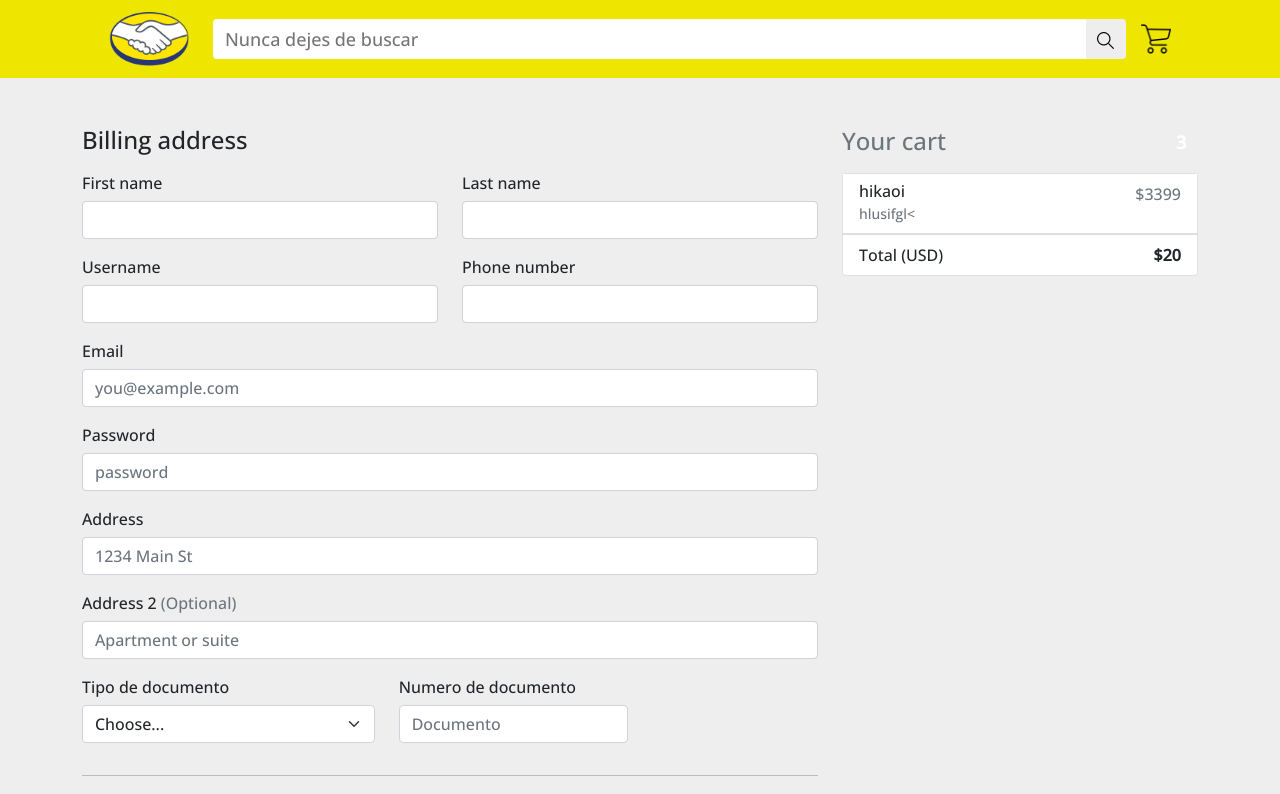
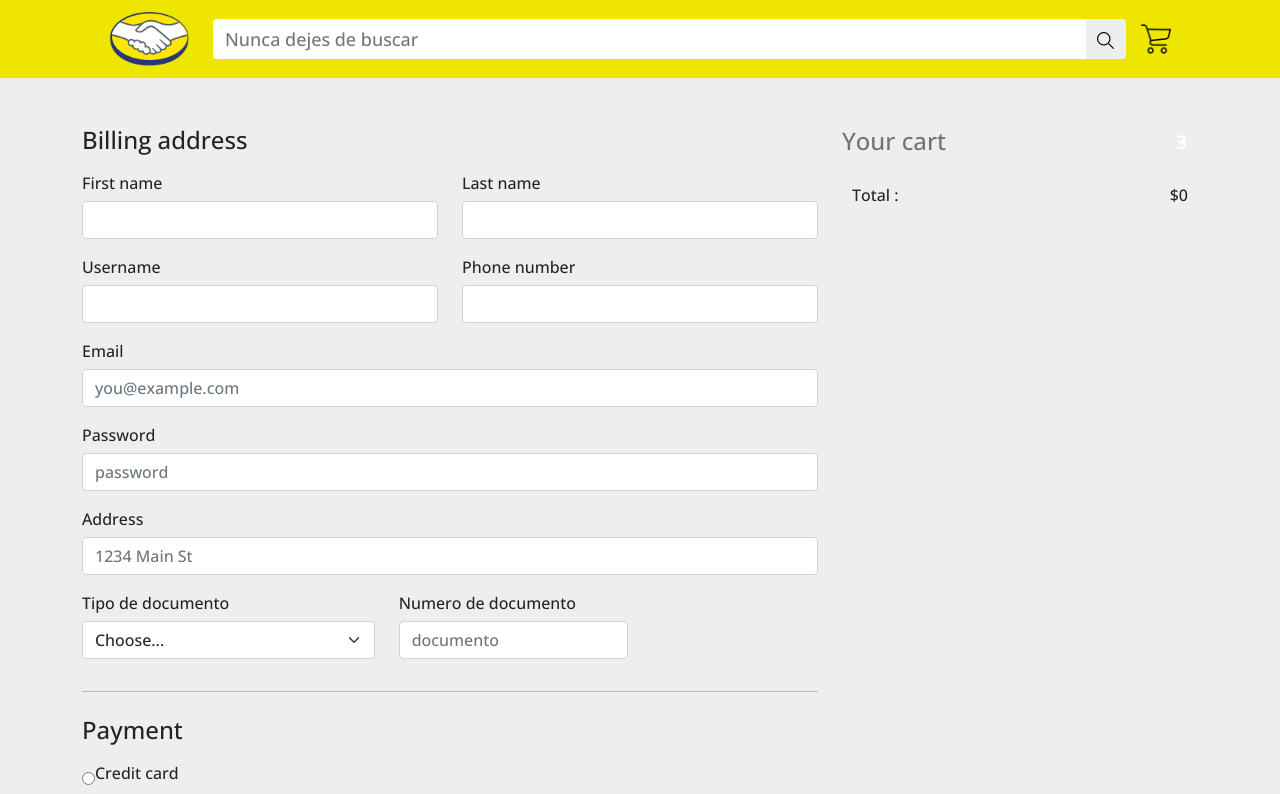
Before and after one commit to panayar/Front-workshop-3, a React (Create React App) app: page /checkout in a window 1280 px wide. Shown: the top 794 px of the page. Built offline with nearby package versions, Linux system fonts and the light colour scheme.

Commit message:
fixing the cart

```diff
--- /dev/null
+++ b/src/components/CheckoutItem/Checkout.scss
@@ -0,0 +1,11 @@
+p, h1 , h3 , h4 , h5 , h6, span {
+    overflow-y: hidden;
+}
+
+.text-price-total {
+    text-align: right;
+}
+
+.cart-review-conatiner {
+    padding: 10px;
+}
--- /dev/null
+++ b/src/components/CheckoutItem/CheckoutCart.jsx
@@ -0,0 +1,46 @@
+import React from 'react';
+import { useState } from "react";
+import { useSelector } from "react-redux";
+import CheckoutItem from './CheckoutItem';
+import format from "../../utils/format";
+import "./Checkout.scss";
+
+
+export default function CheckoutCart() {
+
+const listCartProducts = useSelector((state) => state.product.listCartProducts);
+const totalPrice = useSelector((state) => state.product.totalCartPrice);
+
+
+
+console.log(listCartProducts);
+
+return (
+<div>
+    <div className="">
+
+        {
+        listCartProducts.map((item) => {
+        return (
+        <div className="" key={item.producto_id}>
+            <CheckoutItem itemName={item.titulo} price={item.precio} units={item.cantidad}/>
+        </div>
+        )
+        })
+
+        }
+
+        <div className="total-c cart-review-conatiner">
+            <div className="row">
+                <div className="col-6">
+                    <p>Total : </p>
+                </div>
+                <div className="col-6">
+                    <p className='text-price-total'>{format(totalPrice)}</p>
+                </div>
+            </div>
+        </div>
+    </div>
+</div>
+)
+}
--- a/src/components/CheckoutItem/checkoutItem.jsx
+++ b/src/components/CheckoutItem/checkoutItem.jsx
@@ -1,14 +1,16 @@
 import React from 'react'
+import format from "../../utils/format";
+import "./Checkout.scss";
 
-export default function checkoutItem({itemName, description, price}) {
+export default function checkoutItem({itemName, units, price}) {
 return (
 <div>
     <li className="list-group-item d-flex justify-content-between lh-condensed">
         <div>
-            <h6 className="my-0">{itemName}</h6>
-            <small className="text-muted">{description}</small>
+            <h6 className="my-0 titleItem">{itemName}</h6>
+            <small className="text-muted">Unidades {units}</small>
         </div>
-        <span className="text-muted">${price}</span>
+        <span className="text-muted">{format(price)}</span>
     </li>
 
 </div>
--- a/src/pages/Cart.jsx
+++ b/src/pages/Cart.jsx
@@ -2,8 +2,10 @@ import React from 'react';
 import { useState } from "react";
 import CartItem from '../components/CartItem/CartItem';
 import Navbar from '../components/navbar/Navbar'
-import { useSelector } from "react-redux";
+import { useDispatch, useSelector } from "react-redux";
+import {setCartProduct } from "../slices/productSlice";
 import { useHistory } from "react-router-dom";
+import {setTotalCartPrice} from "../slices/productSlice";
 import formatPrice from "../utils/format";
 import "../scss/Cart.scss";
 
@@ -14,11 +16,13 @@ export default function Cart() {
   let history = useHistory();
   const unidadesProducto = useSelector((state) => state.product.unidades);
   const listCartProducts = useSelector((state) => state.product.listCartProducts);
+  const totalPrice = useSelector((state) => state.product.totalCartPrice);
+
 
   const [items , setItems] = useState([]);
   const [total, setTotal] = useState([]);
 
-  // console.log(listCartProducts, unidadesProducto , "aja")
+  const dispatch = useDispatch();
 
 
   const goCheckout =() => {
@@ -35,18 +39,25 @@ const getProductsFromCart = () => {
         .then((result) => {
           //Variable que contiene todos los resultados de la busqueda
           const item = result.carrito;
-
           setItems(item);
           setTotal(result.total);
 
-        });
+          dispatch(setTotalCartPrice(result.total));
+          console.log(totalPrice , "PRECIO GLOBAL")
+
+          dispatch(setCartProduct(item));
+
+        })
+        .catch(err => {
+          return Promise.reject(err)
+        })
 
       }catch(Exception  ){
 
       }
     }
 
-    getProductsFromCart();
+getProductsFromCart();
 
   return (
     <div>
@@ -65,8 +76,15 @@ const getProductsFromCart = () => {
 
         }
 
-      <div className="total">
-        <h4 className='total-text' >Total : {formatPrice(total)}</h4>
+      <div className="container total-container">
+      <div className="row">
+          <div className="col-6">
+            <p className='total-text'>Total : </p>
+           </div>
+           <div className="col-6 ">
+            <p className='total-text-price'>{formatPrice(total)}</p>
+           </div>
+      </div>
       </div>
       <button onClick={()=> goCheckout()} className='cart-btn'>Continuar</button>
     </div>
--- a/src/pages/Checkout.jsx
+++ b/src/pages/Checkout.jsx
@@ -1,17 +1,64 @@
 import React from 'react'
 import bootstrap from 'bootstrap';
 import Navbar from '../components/navbar/Navbar';
-import CheckoutItem from "../components/CheckoutItem/checkoutItem";
+import CheckoutCart from '../components/CheckoutItem/CheckoutCart';
 import { useHistory } from "react-router-dom";
+import "../components/CheckoutItem/Checkout.scss";
+import format from "../utils/format";
 
 
 export default function Checkout() {
+    const nombre = document.querySelector("#firstName");
+    const apellido = document.querySelector("#lastName");
+    const username = document.querySelector("#username");
+    const phone = document.querySelector("#phone");
+    const email = document.querySelector("#email");
+    const password = "1234";
+    const address = document.querySelector("#address");
+    const tipoDocumento = "2";
+    const numeroDocumento = "7777777";
+    const tipoTarjeta = "1"
+    const cvv = document.querySelector("#cc-cvv");
+    const nombreTajeta = "Mastercard"
+    const numeroTarjeta = document.querySelector("#cc-number");
+    const fechaVencimiento = document.querySelector("#cc-expiration");
 
-    let history = useHistory();
 
-    const goOrder =() => {
-        history.push(`/order-detail`);
-      };
+    const onChekout = (e) => {
+        e.preventDefault();
+        const requestOptions = {
+            method: 'POST',
+            headers: { 'Content-Type': 'application/json' },
+            body: JSON.stringify(
+
+                {
+                    "id_documento" : 1,
+                    "username" : "popo",
+                    "num_doc" : 123456789,
+                    "nombres" : "Jo Alerto",
+                    "apellidos" : "erez Madrigal",
+                    "telefono" : 38292748,
+                    "correo" : "jrgito@unbosque.edu.co",
+                    "clave" : "13455",
+                    "direccion" : "calle 8 #87b - 51",
+                    "tarjeta_tipo" : "Davivienda",
+                    "numero_tarjeta" : "18808271827423",
+                    "nombre_tarjeta" : "Joge Madrigal",
+                    "expiracion" : "02/06",
+                    "cvv" : "172"
+                }
+
+            )
+        };
+
+        fetch('http://localhost:8080/checkout/create/1', requestOptions)
+          .then(response => response.json())
+          .then(data => {console.log(data)})
+
+
+    }
+
+
 
 
 return (
@@ -25,33 +72,27 @@ return (
                     <span className="text-muted">Your cart</span>
                     <span className="badge badge-secondary badge-pill">3</span>
                 </h4>
-                <ul className="list-group mb-3">
-                   <CheckoutItem price="3399" itemName="hikaoi" description="hlusifgl<" />
-                    <li className="list-group-item d-flex justify-content-between">
-                        <span>Total (USD)</span>
-                        <strong>$20</strong>
-                    </li>
-                </ul>
+                <CheckoutCart/>
             </div>
             <div className="col-md-8 order-md-1">
                 <h4 className="mb-3">Billing address</h4>
 
-                <form className="needs-validation" novalidate>
+                <form className="needs-validation" noValidate>
                     <div className="row">
                         <div className="col-md-6 mb-3">
                             <label for="firstName">First name</label>
-                            <input type="text" className="form-control" id="firstName" placeholder="" value=""
-                                required></input>
+                            <input type="text" className="form-control" id="firstName"
+                                ></input>
                             <div className="invalid-feedback">
                                 Valid first name is required.
                             </div>
                         </div>
                         <div className="col-md-6 mb-3">
                             <label for="lastName">Last name</label>
-                            <input type="text" className="form-control" id="lastName" placeholder="" value=""
-                                required></input>
+                            <input type="text" className="form-control" id="lastName"
+                                ></input>
                             <div className="invalid-feedback">
-                                Valid last name is required.
+                                Valid last name is .
                             </div>
                         </div>
                     </div>
@@ -65,7 +106,7 @@ return (
 
                         <div className="mb-3 col-md-6 ">
                             <label for="phonenumber">Phone number</label>
-                            <input type="number" className="form-control" id="phonenumber"
+                            <input type="number" className="form-control" id="phone"
                             ></input>
                         </div>
 
@@ -92,22 +133,16 @@ return (
                     <div className="mb-3">
                         <label for="address">Address</label>
                         <input type="text" className="form-control" id="address" placeholder="1234 Main St"
-                            required></input>
+                            ></input>
                         <div className="invalid-feedback">
                             Please enter your shipping address.
                         </div>
                     </div>
 
-                    <div className="mb-3">
-                        <label for="address2">Address 2 <span className="text-muted">(Optional)</span></label>
-                        <input type="text" className="form-control" id="address2"
-                            placeholder="Apartment or suite"></input>
-                    </div>
-
                     <div className="row">
                         <div className="col-md-5 mb-3">
                             <label for="country">Tipo de documento</label>
-                            <select className="form-select d-block w-100" id="country" required>
+                            <select className="form-select d-block w-100" id="country" >
                                 <option value="">Choose...</option>
                                 <option value="2">C.C</option>
                                 <option value="1">C.E</option>
@@ -120,8 +155,7 @@ return (
                         </div>
                         <div className="col-md-4 mb-3">
                             <label for="state">Numero de documento</label>
-                            <input type="number" className="form-control" id="documento"
-                            placeholder="Documento"></input>
+                            <input type="text" className="form-control" id="documento" placeholder="documento" ></input>
                         </div>
 
                     </div>
@@ -132,34 +166,34 @@ return (
                     <div className="d-block my-3">
                         <div className="custom-control custom-radio">
                             <input id="credit" name="paymentMethod" type="radio" className="custom-control-input"
-                                checked required></input>
+                                 ></input>
                             <label className="custom-control-label" for="credit">Credit card</label>
                         </div>
                         <div className="custom-control custom-radio">
                             <input id="debit" name="paymentMethod" type="radio" className="custom-control-input"
-                                required></input>
+                                ></input>
                             <label className="custom-control-label" for="debit">Debit card</label>
                         </div>
                         <div className="custom-control custom-radio">
                             <input id="paypal" name="paymentMethod" type="radio" className="custom-control-input"
-                                required></input>
+                                ></input>
                             <label className="custom-control-label" for="paypal">PayPal</label>
                         </div>
                     </div>
                     <div className="row">
                         <div className="col-md-6 mb-3">
                             <label for="cc-name">Name on card</label>
-                            <input type="text" className="form-control" id="cc-name" placeholder="" required></input>
+                            <input type="text" className="form-control" id="cc-name" placeholder="" ></input>
                             <small className="text-muted">Full name as displayed on card</small>
                             <div className="invalid-feedback">
-                                Name on card is required
+                                Name on card is
                             </div>
                         </div>
                         <div className="col-md-6 mb-3">
                             <label for="cc-number">Credit card number</label>
-                            <input type="text" className="form-control" id="cc-number" placeholder="" required></input>
+                            <input type="text" className="form-control" id="cc-number" placeholder="" ></input>
                             <div className="invalid-feedback">
-                                Credit card number is required
+                                Credit card number is
                             </div>
                         </div>
                     </div>
@@ -167,22 +201,23 @@ return (
                         <div className="col-md-3 mb-3">
                             <label for="cc-expiration">Expiration</label>
                             <input type="text" className="form-control" id="cc-expiration" placeholder=""
-                                required></input>
+                                ></input>
                             <div className="invalid-feedback">
-                                Expiration date required
+                                Expiration date
                             </div>
                         </div>
                         <div className="col-md-3 mb-3">
                             <label for="cc-cvv">CVV</label>
-                            <input type="text" className="form-control" id="cc-cvv" placeholder="" required></input>
+                            <input type="text" className="form-control" id="cc-cvv" placeholder="" ></input>
                             <div className="invalid-feedback">
-                                Security code required
+                                Security code
                             </div>
                         </div>
                     </div>
                     <hr className="mb-4">
                     </hr>
-                    <button className="btn btn-primary btn-lg btn-block" type="submit">Continue to checkout</button>
+
+                    <button  className="btn btn-primary btn-lg btn-block"  onClick={(e)=> onChekout(e)}>Continue to checkout</button>
 
                 </form>
                 <br /><br />
--- a/src/pages/Home.jsx
+++ b/src/pages/Home.jsx
@@ -50,10 +50,7 @@ const dispatch = useDispatch();
         //Despacha los datos a el store global
         dispatch(setListProduct(result.productos));
 
-        setProducts(products)
-
-        // console.log("REDISSSS" , products)
-
+        setProducts(products);
       });
 
     }catch(Exception  ){
--- a/src/pages/Order.jsx
+++ b/src/pages/Order.jsx
@@ -3,7 +3,7 @@ import React from 'react'
 export default function Order() {
   return (
     <div>
-        <h1>Order</h1>
+        <h1>Orden creada :D</h1>
     </div>
   )
 }
```
Also changed, not shown: src/pages/Detail.jsx (+15 -2 lines), src/scss/Cart.scss (+12 -2 lines), src/slices/productSlice.js (+7 -2 lines), 1 other file (tests, documents, lock files or other folders).
